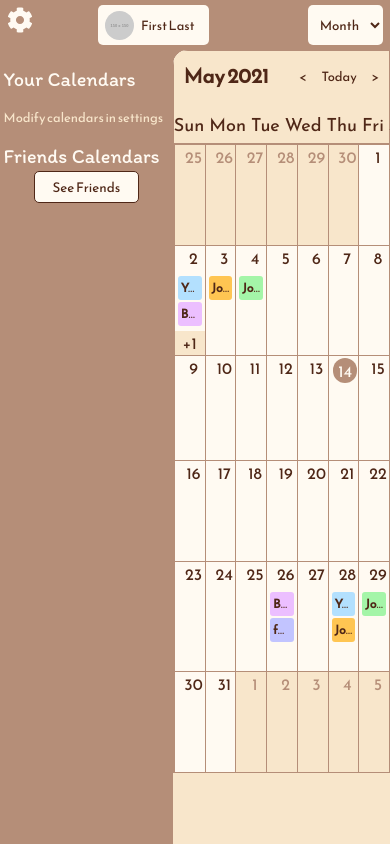
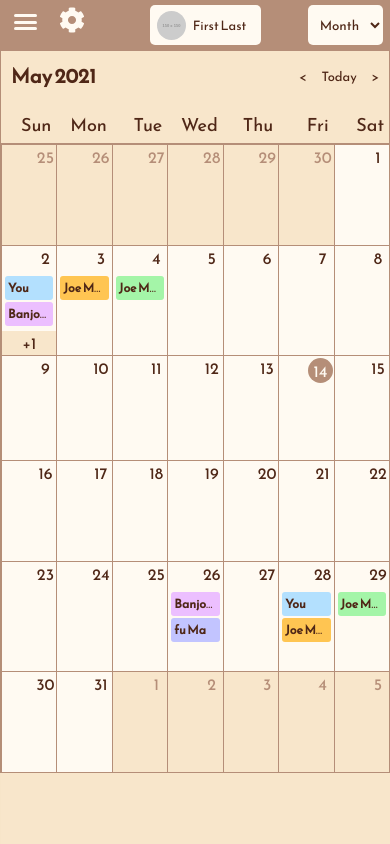
Before and after one commit to RUnroe/schedule-web-frontend, a website: page public/html/app.html in a window 390 px wide. Drawn offline with nearby package versions, Linux system fonts and the light colour scheme; placeholder pictures from the web are drawn by us.

Commit message:
Make app page responsive

```diff
--- a/public/html/app.html
+++ b/public/html/app.html
@@ -22,6 +22,7 @@
     <div class="main-grid">
         <div class="top-bar">
             <div>
+                <div id="toggleMenuBtn"><div class="hamburger"><div></div> <div></div> <div></div></div></div>
                 <a class="settings-link" href="settings"><img class="settings-icon" src="../images/cog.svg"/></a>
                 <div class="profile" id="profileCard">
                     <div class="img-circle">
@@ -36,7 +37,7 @@
             </select>
         </div>
 
-        <div class="left-bar">
+        <div class="left-bar" id="leftMenu">
             <div class="your-calendars">
                 <h2>Your Calendars</h2>
                 <div id="yourCalendarList">
--- a/public/scripts/app.js
+++ b/public/scripts/app.js
@@ -353,3 +353,7 @@ document.getElementById("profileCard").addEventListener("click", () => {
 document.getElementById("friendsPageBtn").addEventListener("click", () => {
     window.location = "friends";
 });
+
+document.getElementById("toggleMenuBtn").addEventListener("click", () => {
+    document.getElementById("leftMenu").classList.toggle("expanded");
+});
--- a/public/stylesheets/app.css
+++ b/public/stylesheets/app.css
@@ -72,6 +72,8 @@ body {
     color: var(--color-light);
     padding: 0 0.25rem;
 }
+
+
 
 .left-bar h2 {
     font-size: 1.4rem;
@@ -260,6 +262,26 @@ ol, li {
     padding: 0.15rem;
 }
 
+#toggleMenuBtn {
+    display:none;
+    justify-content: center;
+    cursor:pointer;
+}
+.hamburger {
+    height:1.1rem;
+    width:1.6rem;
+    display:flex;
+    flex-direction: column;
+    justify-content: space-between;
+    margin: 1rem;
+}
+.hamburger > div {
+    height:3px;
+    border-radius: 2px;
+    width:100%;
+    background-color: var(--color-light);
+}
+
 
 
 @media all and (min-width: 1400px) {
@@ -271,3 +293,34 @@ ol, li {
         border-top-right-radius:15px;
     }
 }
+
+@media all and (max-width: 850px) {
+    .main-grid {
+        display: grid;
+        grid-template-columns: auto;
+        grid-template-areas: "topbar"
+            "calendar";
+    }
+    .calendar-view {
+        border-radius:0;
+    }
+    .left-bar {
+        width:12rem;
+        position:absolute;
+        top:0;
+        left: 0;
+        transform:translateX(-100%);
+        z-index:100;
+        height:calc(100% - 3.5rem);
+        margin-top:3.5rem;
+        transition: transform 0.3s ease;
+    }
+
+    .left-bar.expanded {
+        transform:translateX(0);
+    }
+
+    #toggleMenuBtn {
+        display:flex;
+    }
+}
```
